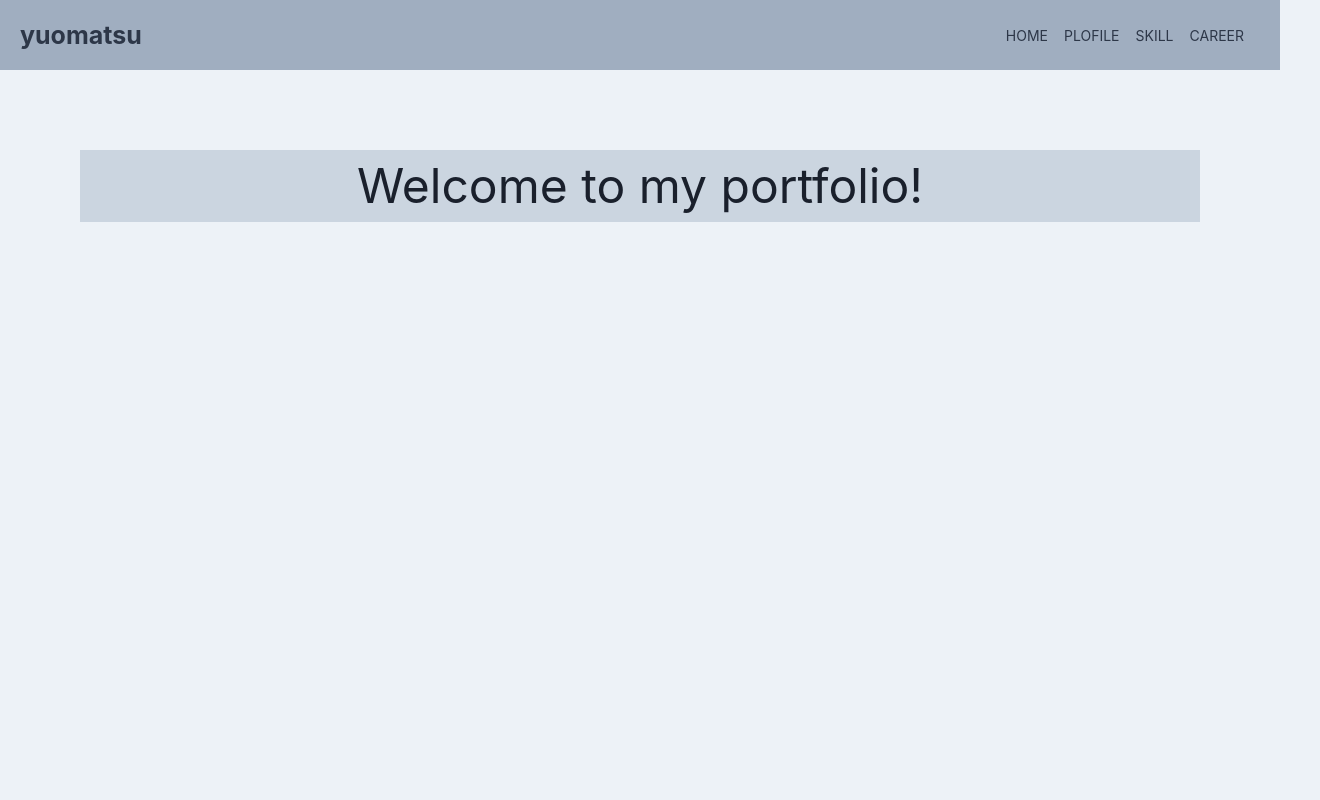
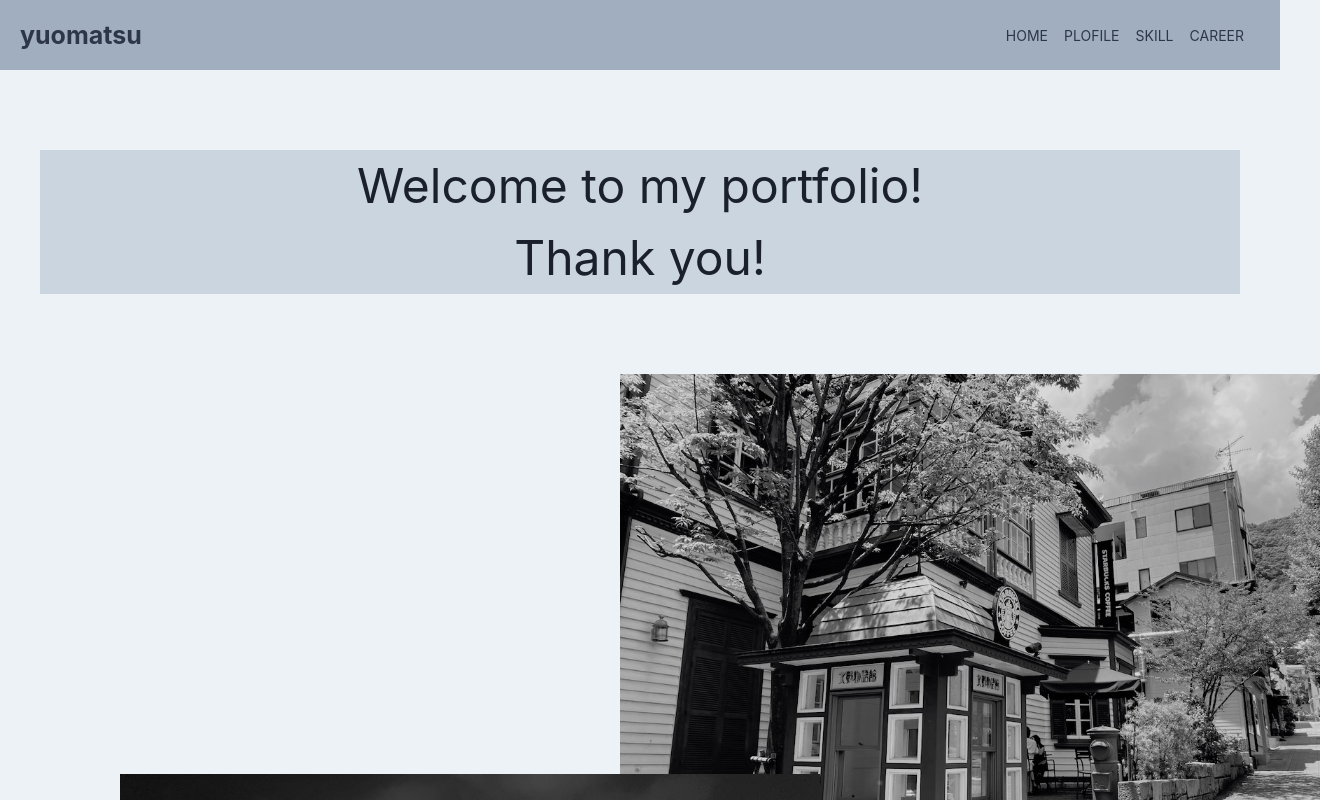
Before and after one commit to yuomatsu/portfolio, a React (Create React App) app: page / in a window 1280 px wide. Shown: the top 800 px of the page, 1320 px wide, since content can reach past the window. Built offline with nearby package versions, Linux system fonts and the light colour scheme.

Commit message:
HOMEの写真配置を修正

```diff
--- a/src/components/pages/Home.tsx
+++ b/src/components/pages/Home.tsx
@@ -6,10 +6,13 @@ import { Image, Text } from '@chakra-ui/react';
 
 export const Home: VFC = memo(() => {
     return (
-        <Box margin={{ base: 5, md: 20}} textAlign="center" backgroundColor="gray.300">
+        <Box mt={{ base: 5, md: 20}} mb={{ base: 5, md: 20}} mr={{ base: 5, md: "auto"}} ml={{ base: 5, md: "auto"}} textAlign="center" backgroundColor="gray.300" maxW="1200px">
             <Text fontSize='5xl'>Welcome to my portfolio!</Text>
-            <Box>
+            <Text fontSize='5xl'>Thank you!</Text>
+            <Box m={{ base:5, md: 20}}　w="100%" position={{ base: "absolute", md: "relative"}}>
                 {/* <Image src={imgKobe1} alt="神戸"/> */}
+                <Image w={{ base: "100%", md: "700px"}} position={{ base: "static", md: "absolute"}} top={{ base: "auto", md: 0}} right={{ base: "auto", md: 0}} src={`${process.env.PUBLIC_URL}/img/kobe1_mono.jpg`} alt="神戸のスタバ"/>
+                <Image w={{ base: "100%", md: "700px"}} position={{ base: "static", md: "absolute"}} top={{ base: "auto", md: "400px"}} left={{ base: "auto", md: 0}} src={`${process.env.PUBLIC_URL}/img/kobe2_mono.jpg`} alt="神戸の夜景"/>
             </Box>
         </Box>
     )
```
Also changed, not shown: public/img/kobe1_mono.jpg (renamed from src/img/kobe1_mono.jpg), public/img/kobe2_mono.jpg (renamed from src/img/kobe2_mono.jpg).
